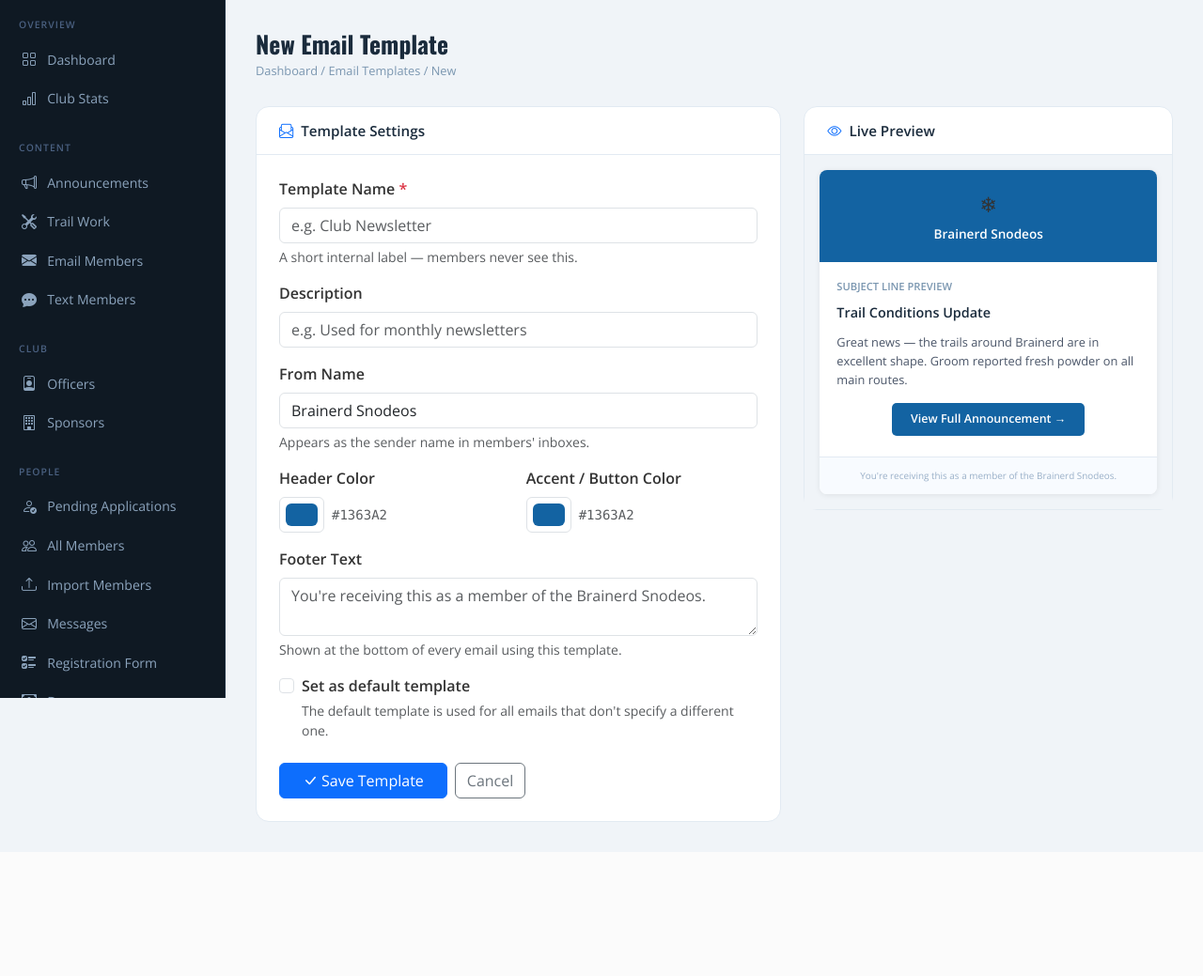
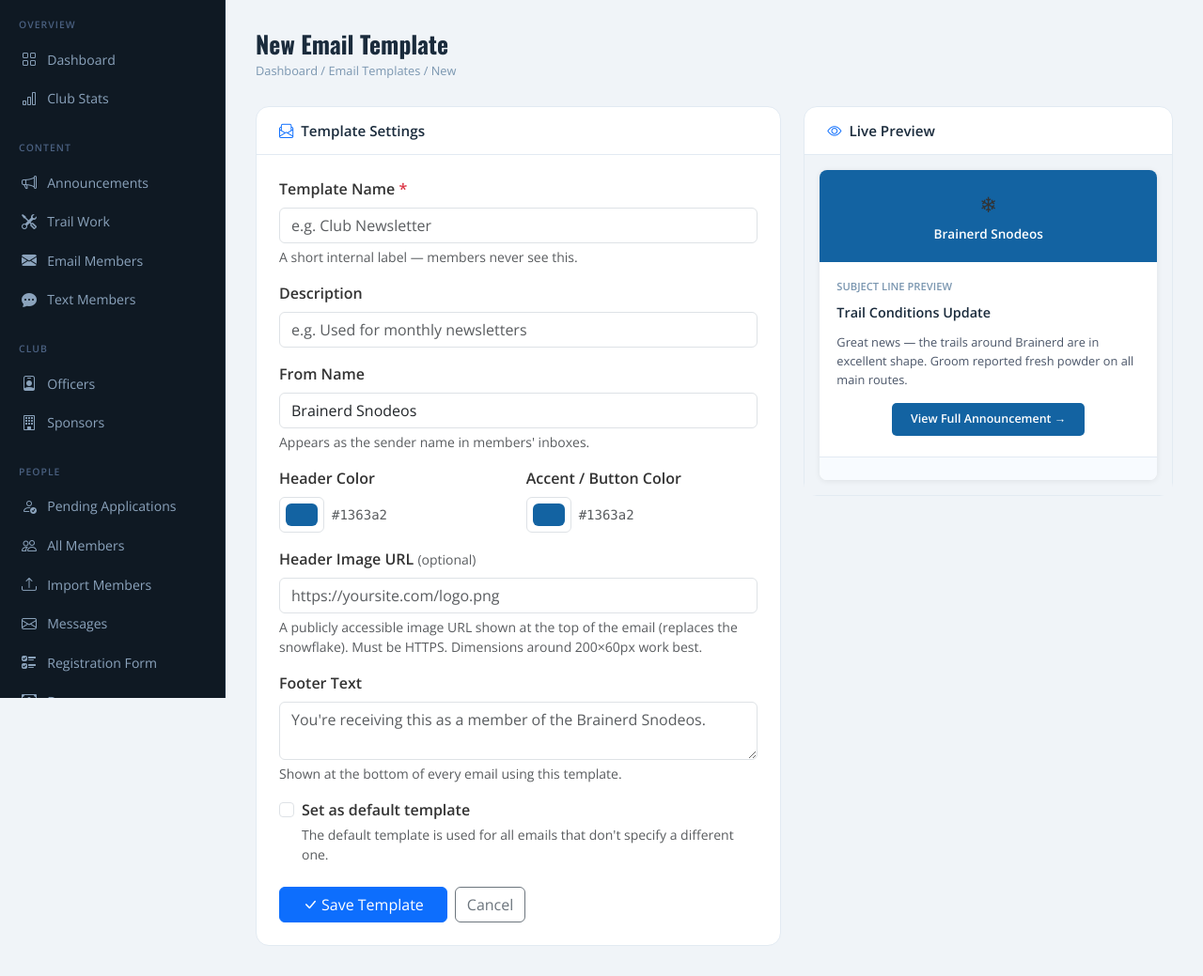
Before and after one commit to cloudflying87/snodeos, a Django app: page /manage/email-templates/add/ in a window 1280 px wide. Shown: the part 57-1096 px from the top of the page at 94% size. Before the commit the page ends 932 px from the top, so only its background shows below. Run offline with Django 5.2, Linux system fonts and the light colour scheme; the visitor is signed in with stand-in values (Sample User, id 1); data comes from the database, SQL or seed files in the repository; data that the repository does not hold is empty.

Commit message:
Fix email blast 500; add header image to templates; wire error logging
- Fix TemplateSyntaxError on email blast page: templates|first.header_color
  is invalid Django syntax (filter chaining with attribute access). Pass
  default_tmpl from the view instead, use plain dot-access in the template.
- Add header_image_url (URLField) to EmailTemplate; migration 0013
- Email template form: image URL field with live preview (replaces snowflake)
- base_email.html: render logo image when header_image_url is set on template
- _tmpl_override() now also passes email_header_image_url to email context
- Email blast view passes header_image_url when a template is selected
- Add LOGGING config to settings.py so 500 errors appear in Docker logs

Co-Authored-By: Claude Sonnet 4.6 <noreply@anthropic.com>

```diff
--- a/core/models.py
+++ b/core/models.py
@@ -120,14 +120,15 @@ class Announcement(models.Model):
 
 class EmailTemplate(models.Model):
     """Reusable branded email templates officers can select when composing blasts."""
-    name         = models.CharField(max_length=100, unique=True)
-    description  = models.CharField(max_length=200, blank=True, help_text='Short description shown in the selector')
-    from_name    = models.CharField(max_length=100, default='Brainerd Snodeos')
-    header_color = models.CharField(max_length=7, default='#1363A2')
-    accent_color = models.CharField(max_length=7, default='#1363A2')
-    footer_text  = models.TextField(blank=True, default="You're receiving this as a member of the Brainerd Snodeos Snowmobile Club.")
-    is_default   = models.BooleanField(default=False, help_text='Default template used when none is specified')
-    created_at   = models.DateTimeField(auto_now_add=True)
+    name             = models.CharField(max_length=100, unique=True)
+    description      = models.CharField(max_length=200, blank=True, help_text='Short description shown in the selector')
+    from_name        = models.CharField(max_length=100, default='Brainerd Snodeos')
+    header_color     = models.CharField(max_length=7, default='#1363A2')
+    accent_color     = models.CharField(max_length=7, default='#1363A2')
+    header_image_url = models.URLField(blank=True, help_text='Publicly accessible image URL shown in the email header (replaces the ❄ snowflake)')
+    footer_text      = models.TextField(blank=True, default="You're receiving this as a member of the Brainerd Snodeos Snowmobile Club.")
+    is_default       = models.BooleanField(default=False, help_text='Default template used when none is specified')
+    created_at       = models.DateTimeField(auto_now_add=True)
 
     class Meta:
         ordering = ['-is_default', 'name']
--- a/manage_panel/views.py
+++ b/manage_panel/views.py
@@ -636,10 +636,11 @@ def email_blast(request):
             extra_ctx = {}
             if tmpl:
                 extra_ctx = {
-                    'email_from_name':    tmpl.from_name,
-                    'email_header_color': tmpl.header_color,
-                    'email_accent_color': tmpl.accent_color,
-                    'email_footer_text':  tmpl.footer_text,
+                    'email_from_name':        tmpl.from_name,
+                    'email_header_color':     tmpl.header_color,
+                    'email_accent_color':     tmpl.accent_color,
+                    'email_header_image_url': tmpl.header_image_url,
+                    'email_footer_text':      tmpl.footer_text,
                 }
             sent = failed = 0
             for member in recipients:
@@ -836,6 +837,7 @@ def email_template_add(request):
                 from_name=request.POST.get('from_name', 'Brainerd Snodeos').strip(),
                 header_color=request.POST.get('header_color', '#1363A2').strip(),
                 accent_color=request.POST.get('accent_color', '#1363A2').strip(),
+                header_image_url=request.POST.get('header_image_url', '').strip(),
                 footer_text=request.POST.get('footer_text', '').strip(),
                 is_default='is_default' in request.POST,
             )
@@ -850,13 +852,14 @@ def email_template_add(request):
 def email_template_edit(request, pk):
     tmpl = get_object_or_404(EmailTemplate, pk=pk)
     if request.method == 'POST':
-        tmpl.name        = request.POST.get('name', '').strip() or tmpl.name
-        tmpl.description = request.POST.get('description', '').strip()
-        tmpl.from_name   = request.POST.get('from_name', '').strip()
-        tmpl.header_color = request.POST.get('header_color', '#1363A2').strip()
-        tmpl.accent_color = request.POST.get('accent_color', '#1363A2').strip()
-        tmpl.footer_text  = request.POST.get('footer_text', '').strip()
-        tmpl.is_default   = 'is_default' in request.POST
+        tmpl.name             = request.POST.get('name', '').strip() or tmpl.name
+        tmpl.description      = request.POST.get('description', '').strip()
+        tmpl.from_name        = request.POST.get('from_name', '').strip()
+        tmpl.header_color     = request.POST.get('header_color', '#1363A2').strip()
+        tmpl.accent_color     = request.POST.get('accent_color', '#1363A2').strip()
+        tmpl.header_image_url = request.POST.get('header_image_url', '').strip()
+        tmpl.footer_text      = request.POST.get('footer_text', '').strip()
+        tmpl.is_default       = 'is_default' in request.POST
         tmpl.save()
         messages.success(request, f'Template "{tmpl.name}" updated.')
         return redirect('manage_panel:email_template_list')
--- a/templates/emails/base_email.html
+++ b/templates/emails/base_email.html
@@ -44,7 +44,12 @@
 <body>
   <div class="wrapper">
     <div class="header">
+      {% if email_header_image_url %}
+      <img src="{{ email_header_image_url }}" alt="{{ email_from_name|default:'Brainerd Snodeos' }}"
+           style="max-height:70px;max-width:260px;width:auto;object-fit:contain;margin-bottom:8px;">
+      {% else %}
       <span class="header-snowflake">❄</span>
+      {% endif %}
       <h1>{{ email_from_name|default:"Brainerd Snodeos" }}</h1>
       <div class="header-sub">Brainerd Lakes Area, Minnesota &bull; Est. 1975</div>
     </div>
--- a/templates/manage_panel/email_templates/form.html
+++ b/templates/manage_panel/email_templates/form.html
@@ -65,6 +65,13 @@
           </div>
 
           <div class="mb-3">
+            <label class="form-label fw-semibold">Header Image URL <span class="text-muted fw-normal small">(optional)</span></label>
+            <input type="url" name="header_image_url" id="headerImageUrl" class="form-control"
+                   value="{{ tmpl.header_image_url|default:'' }}" placeholder="https://yoursite.com/logo.png">
+            <div class="form-text">A publicly accessible image URL shown at the top of the email (replaces the snowflake). Must be HTTPS. Dimensions around 200×60px work best.</div>
+          </div>
+
+          <div class="mb-3">
             <label class="form-label fw-semibold">Footer Text</label>
             <textarea name="footer_text" id="footerText" class="form-control" rows="2"
                       placeholder="You're receiving this as a member of the Brainerd Snodeos.">{{ tmpl.footer_text|default:'' }}</textarea>
@@ -104,7 +111,10 @@
           <div style="background:#fff;border-radius:8px;overflow:hidden;box-shadow:0 1px 6px rgba(0,0,0,0.08);">
             <!-- Header -->
             <div id="prev-header" style="background:#1363A2;padding:20px;text-align:center;">
-              <div style="font-size:1.4rem;">❄</div>
+              <div id="prev-snowflake" style="font-size:1.4rem;">❄</div>
+              <div id="prev-header-img" style="display:none;margin-bottom:4px;">
+                <img id="prev-img-tag" src="" alt="" style="max-height:60px;max-width:180px;object-fit:contain;">
+              </div>
               <div id="prev-from-name" style="color:#fff;font-weight:700;font-size:0.85rem;margin-top:4px;">Brainerd Snodeos</div>
             </div>
             <!-- Body -->
@@ -132,10 +142,11 @@
 
 {% block extra_js %}
 <script>
-const headerColor = document.getElementById('headerColor');
-const accentColor = document.getElementById('accentColor');
-const fromName    = document.getElementById('fromName');
-const footerText  = document.getElementById('footerText');
+const headerColor    = document.getElementById('headerColor');
+const accentColor    = document.getElementById('accentColor');
+const fromName       = document.getElementById('fromName');
+const footerText     = document.getElementById('footerText');
+const headerImageUrl = document.getElementById('headerImageUrl');
 
 function update() {
   const hc = headerColor.value;
@@ -146,11 +157,25 @@ function update() {
   document.getElementById('prev-footer').textContent      = footerText.value || '';
   document.getElementById('headerHex').textContent = hc;
   document.getElementById('accentHex').textContent = ac;
+
+  const url = headerImageUrl.value.trim();
+  if (url) {
+    document.getElementById('prev-snowflake').style.display = 'none';
+    document.getElementById('prev-header-img').style.display = 'block';
+    document.getElementById('prev-img-tag').src = url;
+  } else {
+    document.getElementById('prev-snowflake').style.display = 'block';
+    document.getElementById('prev-header-img').style.display = 'none';
+  }
 }
 
 headerColor.addEventListener('input', update);
 accentColor.addEventListener('input', update);
 fromName.addEventListener('input', update);
 footerText.addEventListener('input', update);
+headerImageUrl.addEventListener('input', update);
+
+// Set initial state for header image if already populated
+update();
 </script>
 {% endblock %}
```
Also changed, not shown: config/settings.py (+21 -0 lines), core/email.py (+5 -4 lines), core/migrations/0013_emailtemplate_header_image.py (added).
